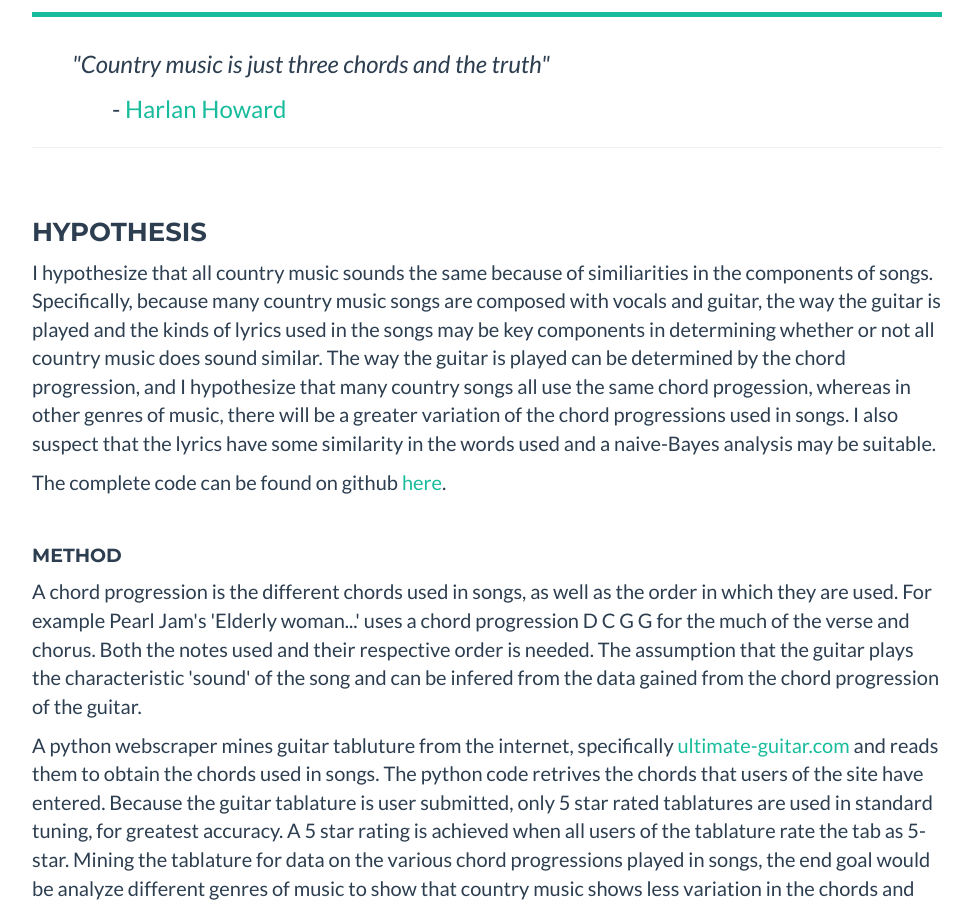
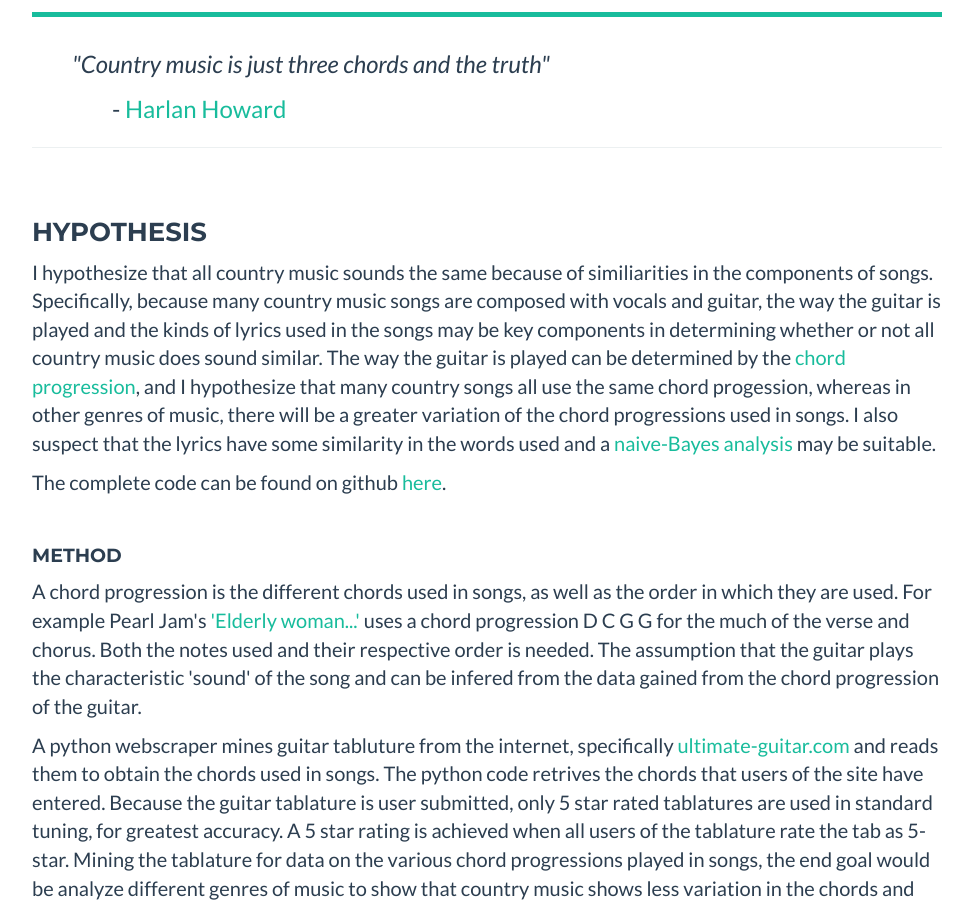
Before and after one commit to moocarme/moocarme.github.io, a Jekyll site: the page riffCode/index.html, which Jekyll copies as it is, in a window 1280 px wide and 900 px high, scrolled down 201 px. Shown: the whole window, without its empty margins (153-1126 px from the left). Built offline with Jekyll 4.4.1, drawn with Linux system fonts in a browser that asks for light colours; nearby versions of some CDN libraries; library files that are not in the unit come from our copies; some of the changed lines change nothing that is shown.

Commit message:
update riffcode- add links

```diff
--- a/riffCode/index.html
+++ b/riffCode/index.html
@@ -177,11 +177,11 @@ color: #2C3E50;}
 <hr>
 <p><br></p>
 <h3>Hypothesis</h3>
-<p>I hypothesize that all country music sounds the same because of similiarities in the components of songs. Specifically, because many country music songs are composed with vocals and guitar, the way the guitar is played and the kinds of lyrics used in the songs may be key components in determining whether or not all country music does sound similar. The way the guitar is played can be determined by the chord progression, and I hypothesize that many country songs all use the same chord progession, whereas in other genres of music, there will be a greater variation of the chord progressions used in songs. I also suspect that the lyrics have some similarity in the words used and a naive-Bayes analysis may be suitable.</p>
+<p>I hypothesize that all country music sounds the same because of similiarities in the components of songs. Specifically, because many country music songs are composed with vocals and guitar, the way the guitar is played and the kinds of lyrics used in the songs may be key components in determining whether or not all country music does sound similar. The way the guitar is played can be determined by the <a href = "https://en.wikipedia.org/wiki/Chord_progression">chord progression</a>, and I hypothesize that many country songs all use the same chord progession, whereas in other genres of music, there will be a greater variation of the chord progressions used in songs. I also suspect that the lyrics have some similarity in the words used and a <a href = "https://en.wikipedia.org/wiki/Naive_Bayes_classifier">naive-Bayes analysis</a> may be suitable.</p>
 <p>The complete code can be found on github <a href="https://github.com/moocarme/Coding-Samples/tree/master/Python-Webscraping">here</a>.</p>
 <p><br></p>
 <h4>Method</h4>
-<p>A chord progression is the different chords used in songs, as well as the order in which they are used. For example Pearl Jam's 'Elderly woman...' uses a chord progression D C G G for the much of the verse and chorus. Both the notes used and their respective order is needed. The assumption that the guitar plays the characteristic 'sound' of the song and can be infered from the data gained from the chord progression of the guitar.
+<p>A chord progression is the different chords used in songs, as well as the order in which they are used. For example Pearl Jam's <a href = "https://www.youtube.com/watch?v=2z0cKtSlHOU">'Elderly woman...'</a> uses a chord progression D C G G for the much of the verse and chorus. Both the notes used and their respective order is needed. The assumption that the guitar plays the characteristic 'sound' of the song and can be infered from the data gained from the chord progression of the guitar.
 </p>
 <p>
 A python webscraper mines guitar tabluture from the internet, specifically <a href="https://ultimate-guitar.com">ultimate-guitar.com</a> and reads them to obtain the chords used in songs. The python code retrives the chords that users of the site have entered. Because the guitar tablature is user submitted, only 5 star rated tablatures are used in standard tuning, for greatest accuracy. A 5 star rating is achieved when all users of the tablature rate the tab as 5-star. Mining the tablature for data on the various chord progressions played in songs, the end goal would be analyze different genres of music to show that country music shows less variation in the chords and chord progressions used compared to other genres of music.
```
